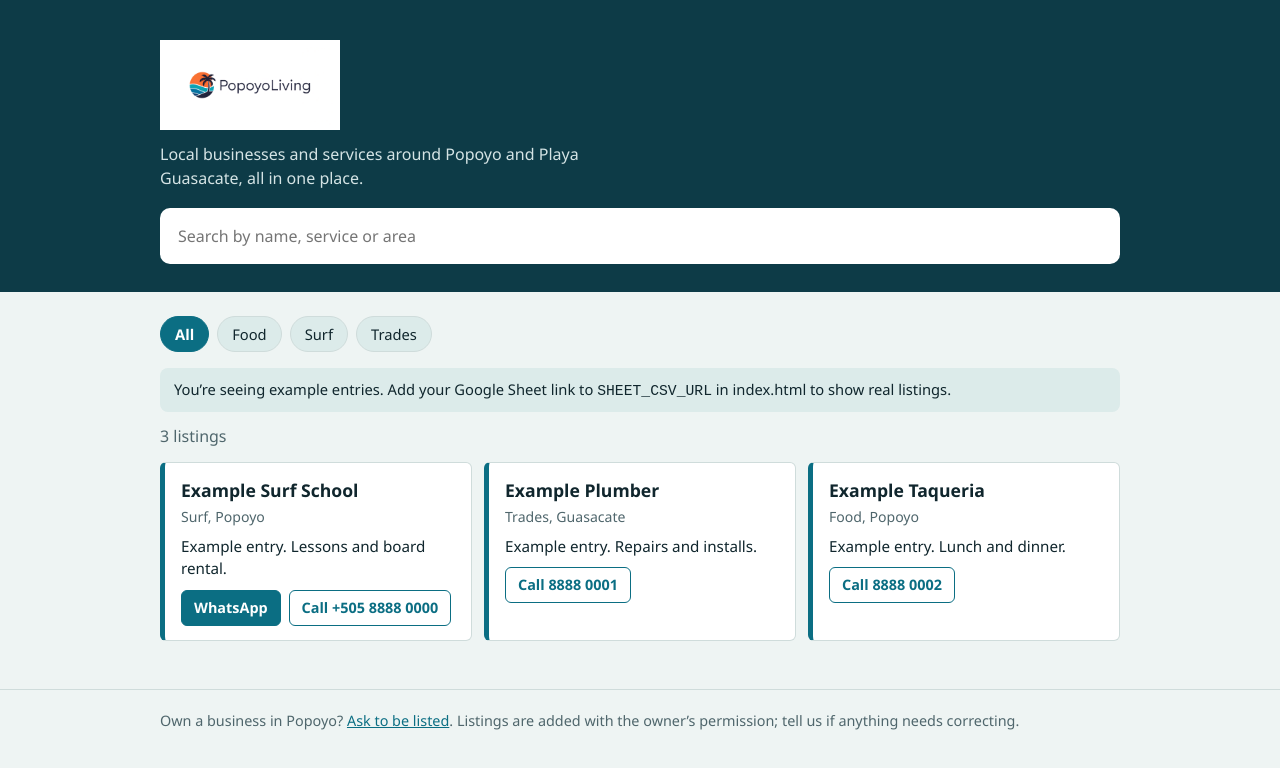
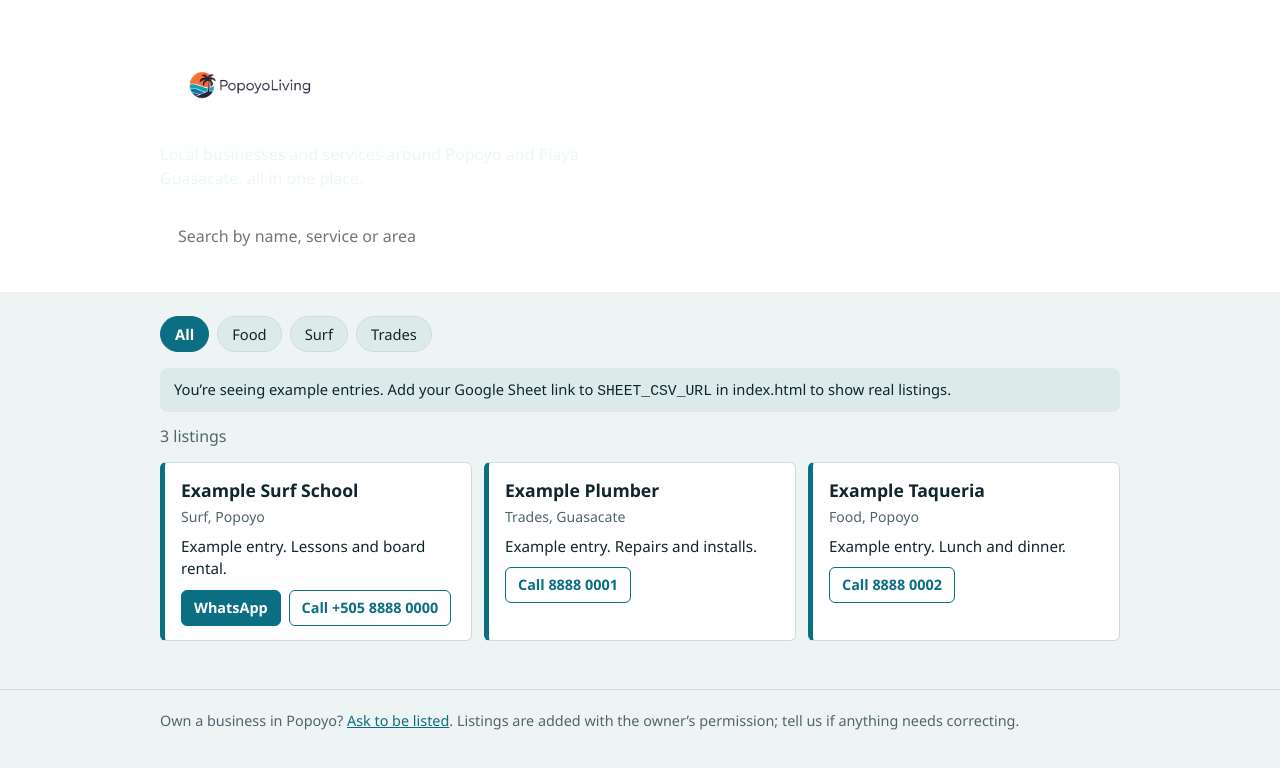
Before and after one commit to iwilltravel/popoyo-living, a plain HTML site: page index.html in a window 1280 px wide. Drawn offline with Linux system fonts and the light colour scheme.

Commit message:
Update index.html

```diff
--- a/index.html
+++ b/index.html
@@ -10,7 +10,7 @@
 @media (prefers-color-scheme:dark){:root{--bg:#0e1b1f;--fg:#e8f1f1;--mut:#9db3b6;--card:#15282d;--bd:#2a4349;--sea:#4cc3d9;--seafg:#06242b;--hero:#0a2b33;--herofg:#eaf6f6;--chip:#1d3a41}}
 *{box-sizing:border-box}
 body{margin:0;background:var(--bg);color:var(--fg);font:16px/1.5 "Avenir Next","Segoe UI",Roboto,system-ui,sans-serif}
-header{background:var(--hero);color:var(--herofg);padding:40px 16px 28px}
+header{background:#FFFFFF;color:var(--herofg);padding:40px 16px 28px}
 .in{max-width:960px;margin:0 auto}
 h1{font-size:clamp(2rem,6vw,3.2rem);line-height:1.05;margin:0 0 8px;letter-spacing:-.02em}
  .site-logo {
```
